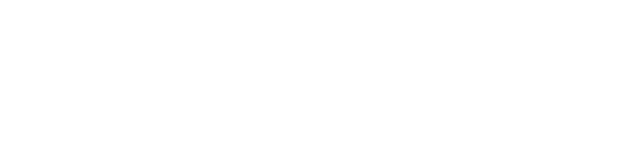
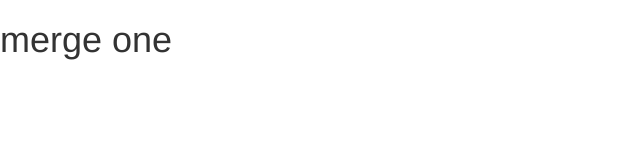
Before and after one commit to TreetopFlyer/TreetopFlyer.github.io, a plain HTML site: page index.html in a window 1280 px wide. Shown: the whole page, without its empty margins (0-640 px from the left). Drawn offline with nearby package versions, Linux system fonts and the light colour scheme; some packages are replaced by stand-ins of ours.

Commit message:
Update index.html

```diff
--- a/index.html
+++ b/index.html
@@ -10,14 +10,14 @@
     </head>
     <body>
         <div ng-app="App" ng-controller="Controller" ng-cloak>
-
+            <h1 ng-bind="Title"></h1>
         </div>
         <script>
             angular
             .module("App", [])
             .controller("Controller", ["$scope", function($scope)
             {
-
+                $scope.Title = "merge one";
             }]);
         </script>
     </body>
```
